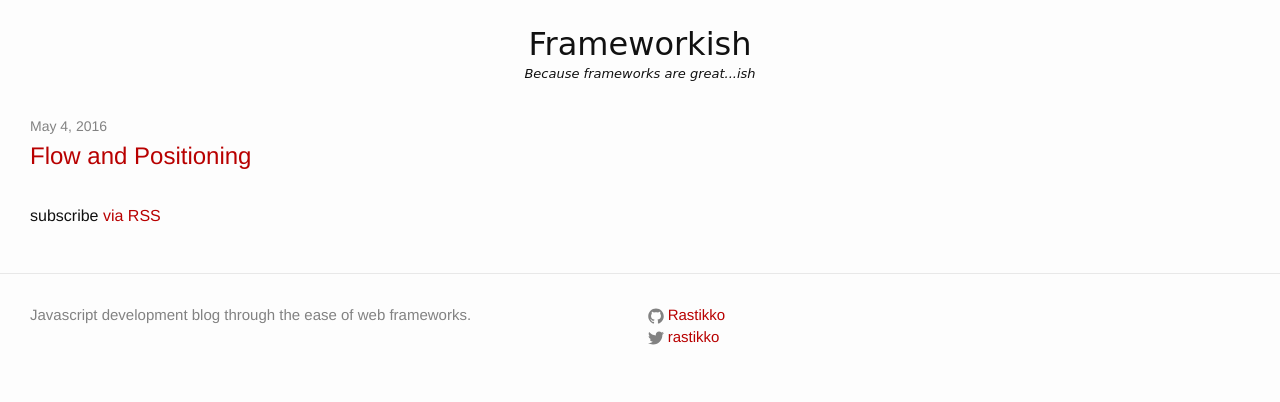
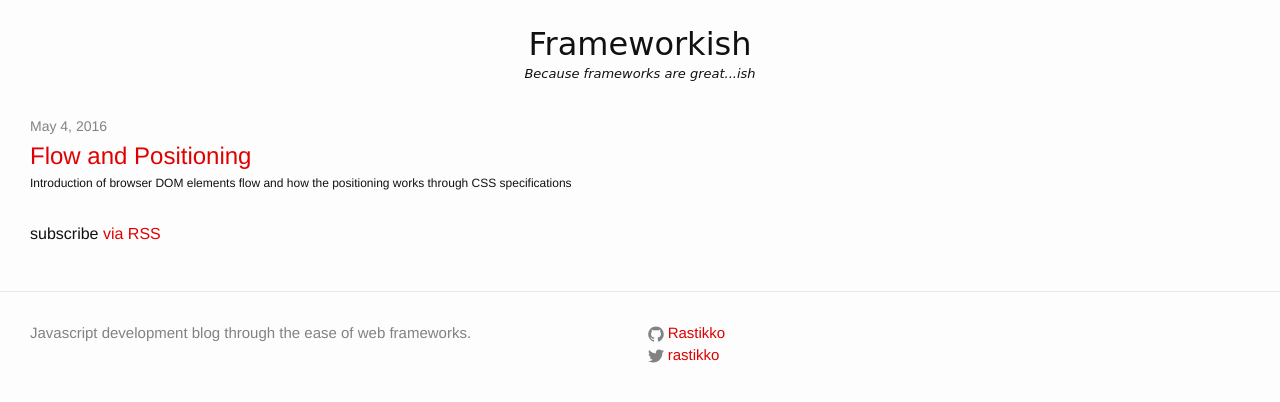
Before and after one commit to Rastikko/Rastikko.github.io, a Jekyll site: the page built from index.html, in a window 1280 px wide. Shown: the top 402 px of the page. Built offline with Jekyll 4.4.1, drawn with Linux system fonts in a browser that asks for light colours.

Commit message:
Some styles changes over the post

```diff
--- a/_layouts/default.html
+++ b/_layouts/default.html
@@ -6,8 +6,10 @@
   <body>
 
     <div class="wrapper page-header-container">
-      <a class="page-header" href="{{ site.baseurl }}/"><h1 class="page-header-title">{{ site.title }}</h1></a>
-      <div class="page-header-slogan">Because frameworks are great...ish</div>
+      <a class="page-header" href="{{ site.baseurl }}/">
+        <h1 class="page-header-title">{{ site.title }}</h1>
+        <div class="page-header-slogan">Because frameworks are great...ish</div>
+      </a>
     </div>
 
     <div class="page-content">
--- a/_posts/2016-05-04-flow-and-positioning.md
+++ b/_posts/2016-05-04-flow-and-positioning.md
@@ -1,6 +1,7 @@
 ---
 layout: post
 title:  "Flow and Positioning"
+description: "Introduction of browser DOM elements flow and how the positioning works through CSS specifications"
 date:   2016-05-04
 categories: html
 ---
@@ -8,7 +9,8 @@ categories: html
 In this article we will introduce some of the mayor concepts of browser DOM elements Positioning and how
 the browser will render your html elements base on different style manipulations.
 
-## Normal flow
+
+### Normal flow
 
 Any element in the DOM structure will respect the normal flow by default. This flow could traditionally had 2 flavors,
 `block` or `inline`. You might set up the position of your element through the [display](https://developer.mozilla.org/en-US/docs/Web/CSS/display) property:
@@ -25,7 +27,7 @@ Alternative, in CSS3 there is a new [flexbox module](https://www.w3.org/TR/css-f
 
 To read more about the normal flow, you might find information in the [W3C CSS Specification Normal Flow](https://www.w3.org/TR/CSS22/visuren.html#normal-flow).
 
-## Positioning
+### Positioning
 
 In normal flow the default position of an element is `static`, meaning that is not positioned. You might use the position attribute to set up the position of an element:
 
--- a/_sass/_layout.scss
+++ b/_sass/_layout.scss
@@ -86,11 +86,17 @@
 .post-meta {
     font-size: $small-font-size;
     color: $grey-color;
+    margin-top: -10px;
 }
 
 .post-link {
     display: block;
     font-size: 24px;
+}
+
+.post-description {
+    display: block;
+    font-size: 12px;
 }
 
 
@@ -103,7 +109,7 @@
 }
 
 .post-title {
-    font-size: 42px;
+    font-size: 34px;
     letter-spacing: -1px;
     line-height: 1;
 
--- a/css/main.scss
+++ b/css/main.scss
@@ -16,7 +16,7 @@ $spacing-unit:     30px;
 
 $text-color:       #111;
 $background-color: #fdfdfd;
-$brand-color:      #b80000;
+$brand-color:      #e00000;
 
 $grey-color:       #828282;
 $grey-color-light: lighten($grey-color, 40%);
--- a/index.html
+++ b/index.html
@@ -11,6 +11,7 @@ layout: default
 
         <h2>
           <a class="post-link" href="{{ post.url | prepend: site.baseurl }}">{{ post.title }}</a>
+          <p class="post-description">{{ post.description }}</p>
         </h2>
       </li>
     {% endfor %}
```
